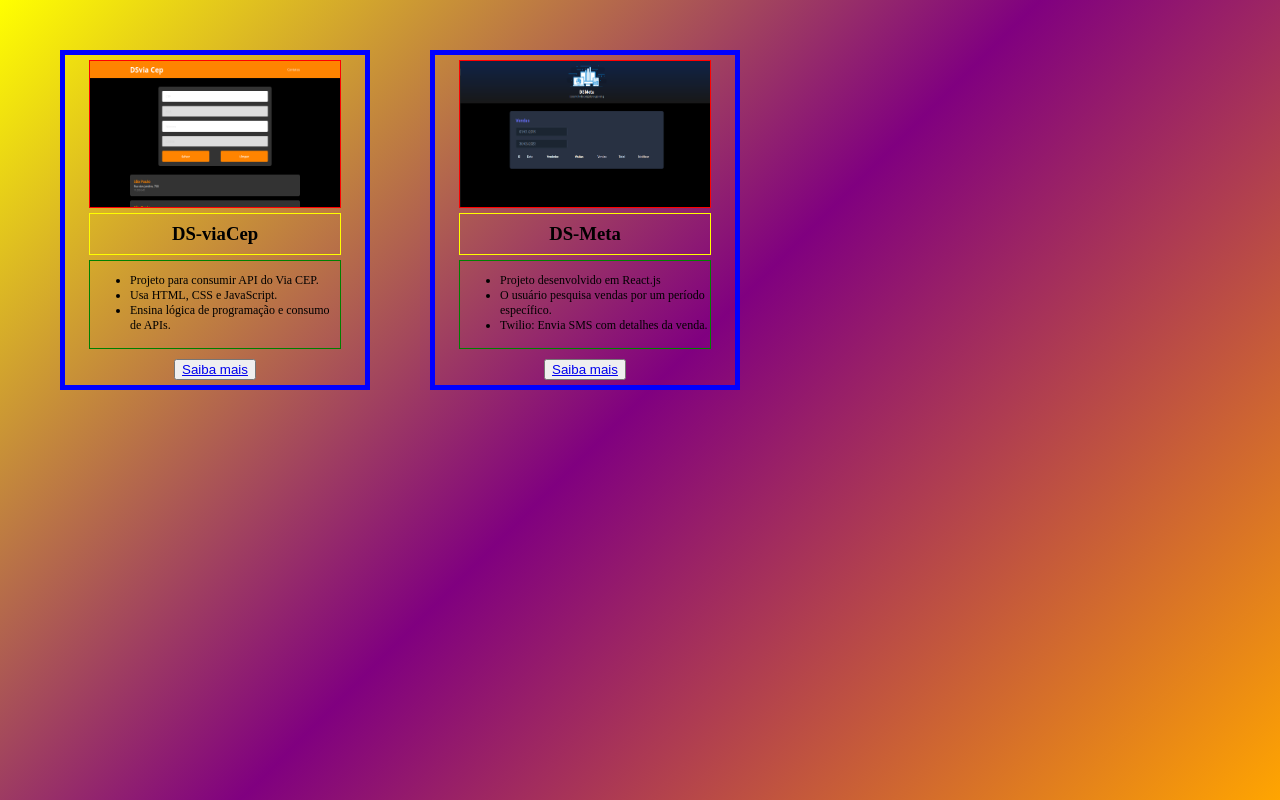
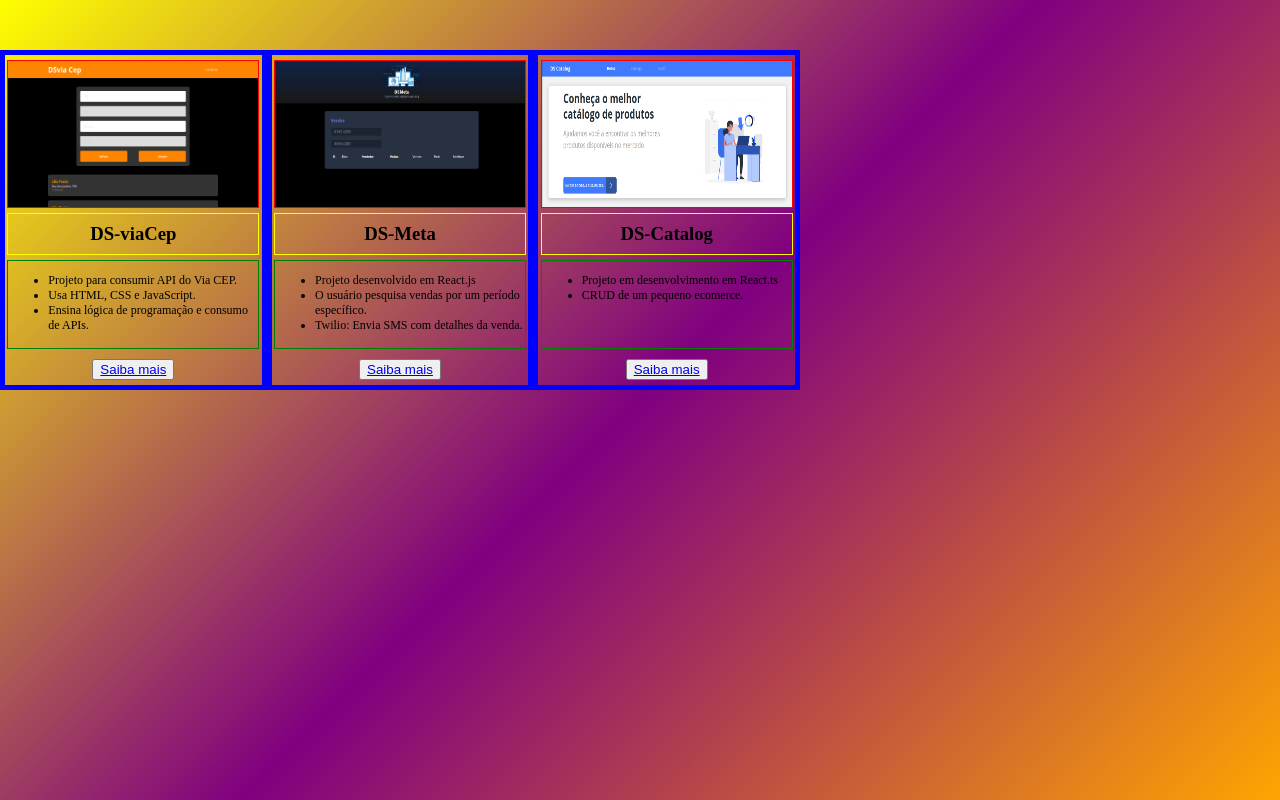
Before and after one commit to Mar-vin-bot/Mar-vin-bot.github.io, a plain HTML site: page projetos.html in a window 1280 px wide. Shown: the top 800 px of the page. Drawn offline with Linux system fonts and the light colour scheme.

Commit message:
update new project React.ts

```diff
--- a/projetos.html
+++ b/projetos.html
@@ -10,7 +10,7 @@
 
 <body>
     <header></header>
-    <main >
+    <main>
         <section class="container">
             <!--card 1-->
             <div class="div-main">
@@ -47,6 +47,24 @@
                     <button><a href="https://github.com/Mar-vin-bot/dsmeta.git">Saiba mais</a></button>
                 </div>
             </div>
+            <!--card 3-->
+            <div class="div-main">
+                <div class="div-img"> <img src="/img/projetos/dsCatalog.png"> </div>
+                <div class="div-title">
+                    <h3>DS-Catalog</h3>
+                </div>
+                <div class="div-text">
+                    <ul>
+                        <li>Projeto em desenvolvimento em React.ts</li>
+                        <li>CRUD de um pequeno ecomerce.</li>
+
+                    </ul>
+                </div>
+                <div class="div-button">
+                    <button><a href="https://github.com/Mar-vin-bot/ecommerce-react-ts">Saiba mais</a></button>
+                </div>
+            </div>
+
 
         </section>
     </main>
```
